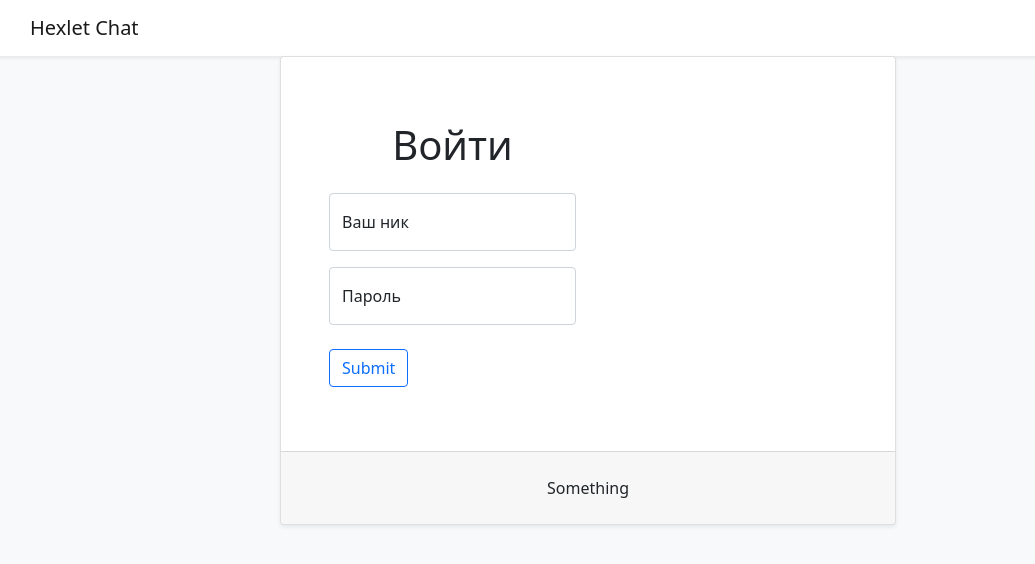
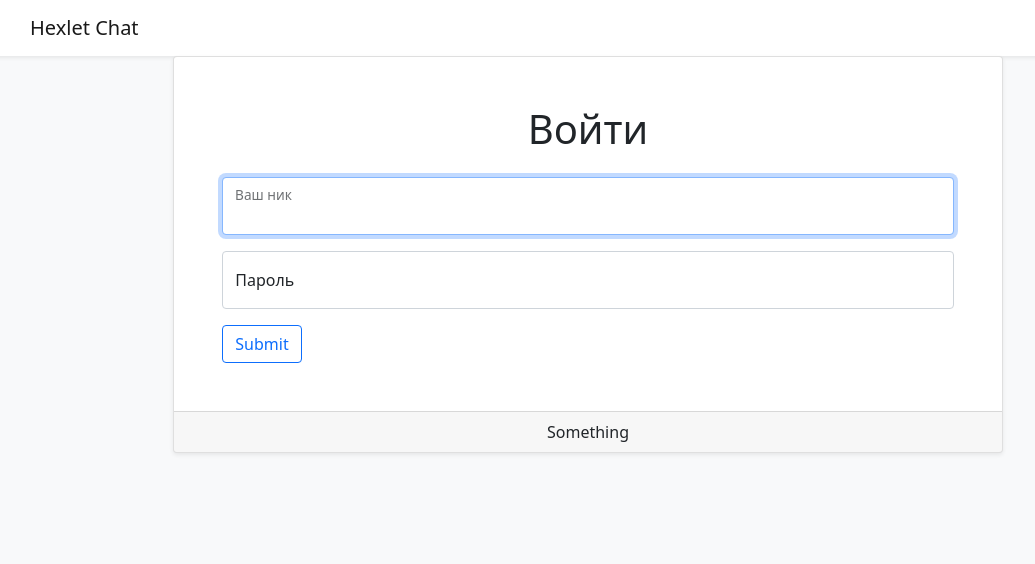
Before and after one commit to AndreiIlin/frontend-project-lvl4, a React (Create React App) app in the folder application/: page /login in a window 1280 px wide. Shown: the top 564 px of the page, without its empty margins (52-1087 px from the left). Built offline with nearby package versions, Linux system fonts and the light colour scheme.

Commit message:
complete step 3

```diff
--- a/application/package.json
+++ b/application/package.json
@@ -8,6 +8,7 @@
     "@testing-library/jest-dom": "^5.16.4",
     "@testing-library/react": "^13.3.0",
     "@testing-library/user-event": "^13.5.0",
+    "axios": "^0.27.2",
     "bootstrap": "^5.1.3",
     "formik": "^2.2.9",
     "react": "^18.1.0",
@@ -19,7 +20,7 @@
     "yup": "^0.32.11"
   },
   "scripts": {
-    "start": "react-scripts start",
+    "start": "react-scripts start --port 5000",
     "build": "react-scripts build",
     "test": "react-scripts test",
     "eject": "react-scripts eject"
--- a/application/src/components/App.jsx
+++ b/application/src/components/App.jsx
@@ -1,28 +1,55 @@
+import React, { useState } from 'react';
 import Page404 from './Page404.jsx';
-import Authorization from './Authorization.jsx';
+import LoginPage from './LoginPage.jsx';
 import {
   BrowserRouter as Router,
   Routes,
-  Route
-} from "react-router-dom";
+  Route,
+  Navigate,
+} from 'react-router-dom';
+import { Container, Navbar } from 'react-bootstrap';
+import AuthContext from '../contexts/AuthContext.jsx';
+import useAuth from '../hooks/useAuth.jsx';
 
+const AuthProvider = ({ children }) => {
+  const [loggedIn, setLoggedIn] = useState(!!localStorage.getItem('userId'));
+  const logOut = () => {
+    localStorage.removeItem('userId');
+    setLoggedIn(false);
+  };
+  return (
+    <AuthContext.Provider value={{
+      loggedIn,
+      logOut,
+    }}>
+      {children}
+    </AuthContext.Provider>
+  );
+};
+const PrivateRoute = ({ children }) => {
+  const auth = useAuth();
+  return (
+    auth.loggedIn ? children : <Navigate to="/login"/>
+  );
+};
 const App = () => {
   return (
+    <AuthProvider>
       <Router>
         <div className="d-flex flex-column h-100">
-        <nav className="shadow-sm navbar navbar-expand-lg navbar-light bg-white">
-          <div className="container">
-            <a href="/" className="navbar-brand">Hexlet Chat</a>
-          </div>
-        </nav>
+          <Navbar bg="white" expand="lg" className="shadow-sm">
+            <Container>
+              <Navbar.Brand href="/">Hexlet Chat</Navbar.Brand>
+            </Container>
+          </Navbar>
           <Routes>
-          <Route exact path='/' element={<Authorization />} />
-          <Route path='/login' element={<Authorization />} />
-          <Route path='*' element={<Page404 />} />
+            <Route path="/" element={(<PrivateRoute>{null}</PrivateRoute>)}/>
+            <Route path="/login" element={<LoginPage/>}/>
+            <Route path="*" element={<Page404/>}/>
           </Routes>
         </div>
       </Router>
+    </AuthProvider>
   );
-}
-
+};
 export default App;
--- a/application/src/components/Authorization.jsx
+++ /dev/null
@@ -1,55 +0,0 @@
-import { Field, Form, Formik } from 'formik';
-import validationSchema from '../utils/validationSchema.js';
-
-const Authorization = () => {
-  return (
-    <div className="container-fluid h-100">
-      <div className="row justify-content-center align-content-center h-100">
-        <div className="col-6">
-          <div className="card shadow-sm">
-            <div className="card-body row p-5">
-              <Formik
-                initialValues={{
-                  nickname: '',
-                  password: '',
-                }}
-                validationSchema={validationSchema}
-                onSubmit={values => {
-                  console.log(values);
-                }}
-              >
-                {({
-                    errors,
-                    touched,
-                  }) => (
-                  <Form className="col-6 mt-3 mt-mb-0">
-                    <h1 className="text-center mb-4">Войти</h1>
-                    <div className="form-floating mb-3">
-                      <Field name="nickname" placeholder="Ваш ник" className="form-control" id="nickname"/>
-                      <label htmlFor="nickname">Ваш ник</label>
-                      {errors.nickname && touched.nickname ? (
-                        <p className="small text-danger">{errors.nickname}</p>
-                      ) : null}
-                    </div>
-                    <div className="form-floating mb-4">
-                      <Field name="password" placeholder="Пароль" className="form-control" id="password"/>
-                      <label htmlFor="password">Пароль</label>
-                      {errors.password && touched.password ? (
-                        <p className="small text-danger">{errors.password}</p>
-                      ) : null}
-                    </div>
-                    <button type="submit" className="btn btn-outline-primary mb-3">Submit</button>
-                  </Form>
-                )}
-              </Formik>
-            </div>
-            <div className="card-footer p-4">
-              <div className="text-center">Something</div>
-            </div>
-          </div>
-        </div>
-      </div>
-    </div>
-  );
-};
-export default Authorization;
--- /dev/null
+++ b/application/src/components/LoginPage.jsx
@@ -0,0 +1,81 @@
+import React, { useEffect, useRef, useState } from 'react';
+import { useFormik } from 'formik';
+import validationSchema from '../utils/validationSchema.js';
+import { Button, Card, Col, Container, FloatingLabel, Form, Row } from 'react-bootstrap';
+import axios from 'axios';
+import routes from '../utils/routes.js';
+import { useNavigate } from 'react-router-dom';
+
+const LoginPage = () => {
+  const [authFailed, setAuthFailed] = useState(false);
+  const authFailedPhrase = 'Неверные имя пользователя или пароль';
+  const navigate = useNavigate();
+  const inputRef = useRef();
+  useEffect(() => {
+    inputRef.current.focus();
+  },[]);
+  const formik = useFormik({
+    initialValues: {
+      username: '',
+      password: '',
+    },
+    validationSchema,
+    onSubmit: async (values) => {
+      try {
+        const response = await axios.post(routes.loginPath(), values);
+        localStorage.setItem('userId', JSON.stringify(response.data));
+        setAuthFailed(false);
+        navigate('/');
+      } catch (err) {
+        if (err.isAxiosError && err.response.status === 401) {
+          setAuthFailed(true);
+          inputRef.current.select();
+          return;
+        }
+        throw err;
+      }
+    },
+  });
+  return (
+    <Container fluid className="h-100">
+      <Row className="justify-content-center align-content-center h-100">
+        <Col md="8" xxl="6">
+          <Card className="shadow-sm">
+            <Card.Body className="p-5">
+              <Form onSubmit={formik.handleSubmit}>
+                <h1 className="text-center mb-4">Войти</h1>
+                <FloatingLabel label="Ваш ник" controlId="username" className="mb-3">
+                  <Form.Control
+                    name="username"
+                    placeholder="Ваш ник"
+                    ref={inputRef}
+                    value={formik.values.username}
+                    onChange={formik.handleChange}
+                    isInvalid={(formik.touched.username && !!formik.errors.username) || authFailed}
+                  />
+                  <Form.Control.Feedback type="invalid">{formik.errors.username}</Form.Control.Feedback>
+                </FloatingLabel>
+                <FloatingLabel label="Пароль" controlId="password" className="mb-3">
+                  <Form.Control
+                    type="password"
+                    name="password"
+                    placeholder="Пароль"
+                    value={formik.values.password}
+                    onChange={formik.handleChange}
+                    isInvalid={(formik.touched.password && !!formik.errors.password) || authFailed}
+                  />
+                  <Form.Control.Feedback type="invalid">{formik.errors.password ?? authFailedPhrase}</Form.Control.Feedback>
+                </FloatingLabel>
+                <Button variant="outline-primary" type="submit">Submit</Button>
+              </Form>
+            </Card.Body>
+            <Card.Footer>
+              <div className="text-center">Something</div>
+            </Card.Footer>
+          </Card>
+        </Col>
+      </Row>
+    </Container>
+  );
+};
+export default LoginPage;
--- a/application/src/components/Page404.jsx
+++ b/application/src/components/Page404.jsx
@@ -1,9 +1,12 @@
+import React from 'react';
+import { Link } from 'react-router-dom';
+
 const Page404 = () => {
   return (
     <div className="text-center">
       <img src="../assets/page404.jpeg" alt="Page not found" className="img-fluid"/>
       <h1 className="h4">Страница не найдена</h1>
-      <p>Но вы можете перейти <a href="/">на главную страницу</a></p>
+      <p>Но вы можете перейти <Link to="/">на главную страницу</Link></p>
     </div>
   )
 };
--- /dev/null
+++ b/application/src/contexts/AuthContext.jsx
@@ -0,0 +1,5 @@
+import { createContext } from 'react';
+
+const AuthContext = createContext({});
+
+export default AuthContext;
--- /dev/null
+++ b/application/src/hooks/useAuth.jsx
@@ -0,0 +1,6 @@
+import { useContext } from 'react';
+import authContext from '../contexts/AuthContext.jsx';
+
+const useAuth = () => useContext(authContext);
+
+export default useAuth;
--- /dev/null
+++ b/application/src/utils/routes.js
@@ -0,0 +1,7 @@
+const apiPath = '/api/v1';
+
+export default {
+  loginPath: () => [apiPath, 'login'].join('/'),
+  registrationPath: () => [apiPath, 'signup'].join('/'),
+  usersPath: () => [apiPath, 'data'].join('/'),
+};
--- a/application/src/utils/validationSchema.js
+++ b/application/src/utils/validationSchema.js
@@ -1,7 +1,7 @@
 import * as Yup from 'yup';
 
 export default Yup.object().shape({
-  nickname: Yup.string()
+  username: Yup.string()
     .required('Поле "Ваш ник" обязательно для заполнения!'),
   password: Yup.string()
     .required('Поле "Пароль" обязательно для заполнения!'),
```
Also changed, not shown: 2 other files (tests, documents, lock files or other folders). Lines whose indentation alone changed are shown as unchanged.
